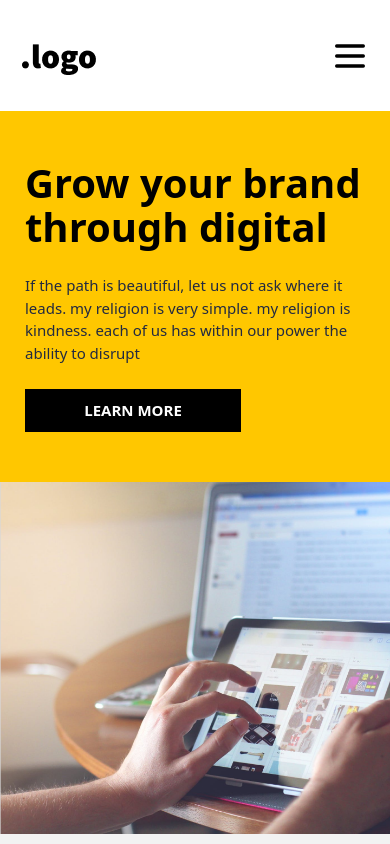
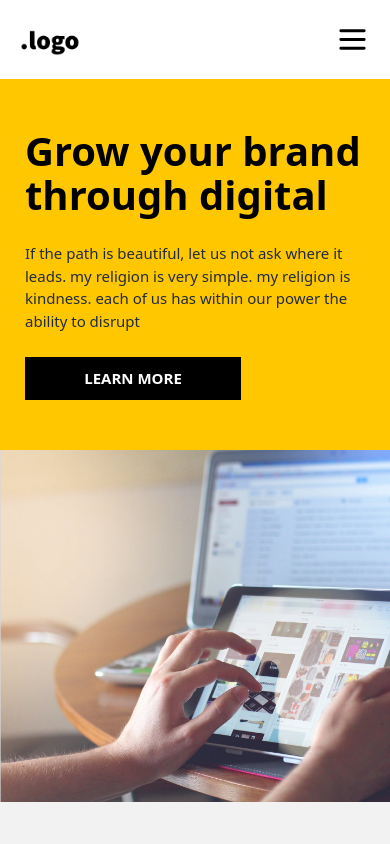
Before and after one commit to dipesh0999/digital-agency-tailwind, a website: page index.html in a window 390 px wide. Shown: the top 844 px of the page. Drawn offline with Linux system fonts and the light colour scheme.

Commit message:
mobile header fixed

```diff
--- a/index.html
+++ b/index.html
@@ -8,8 +8,8 @@
   </head>
   <body class="overflow-x-hidden w-full">
     <main class="wrapper">
-      <header class="flex items-center justify-between px-[50px] py-[35px] max-sm:py-[30px] max-sm:px-[20px] overflow-x-hidden">
-        <a href="" class="rubberBand duration-300 ease-in"><img src="assets/images/logo.png" alt="" class="w-[78px]" width="78" height="51" /></a>
+      <header class="flex items-center justify-between px-[50px] py-[35px] max-sm:py-[20px] max-sm:px-[20px] overflow-x-hidden">
+        <a href="" class="rubberBand duration-300 ease-in"><img src="assets/images/logo.png" alt="" class="w-[78px] max-sm:w-[60px]" width="78" height="51" /></a>
         <div class="max-sm:absolute max-sm:-left-[100%] max-sm:top-0 max-sm:w-full">
           <ul class="flex items-center gap-[52px] text-[13px] font-black text-black uppercase max-sm:flex-col max-sm:w-full max-sm:bg-white max-sm:py-[100px] max-sm:px-[50px]">
             <li><a href="" class="textLine tlBlack leading-[1]">Our Service</a></li>
@@ -21,7 +21,7 @@
 
         <div class="md:hidden flex items-center">
           <button class="outline-none mobile-menu-button">
-            <svg class=" w-[40px] h-[40px] text-black " x-show="!showMenu" fill="none" stroke-linecap="round" stroke-linejoin="round" stroke-width="2" viewBox="0 0 24 24" stroke="currentColor" >
+            <svg class=" w-[35px] h-[35px] text-black " x-show="!showMenu" fill="none" stroke-linecap="round" stroke-linejoin="round" stroke-width="2" viewBox="0 0 24 24" stroke="currentColor" >
               <path d="M4 6h16M4 12h16M4 18h16"></path>
             </svg>
           </button>
```
Also changed, not shown: assets/css/styles.css.
